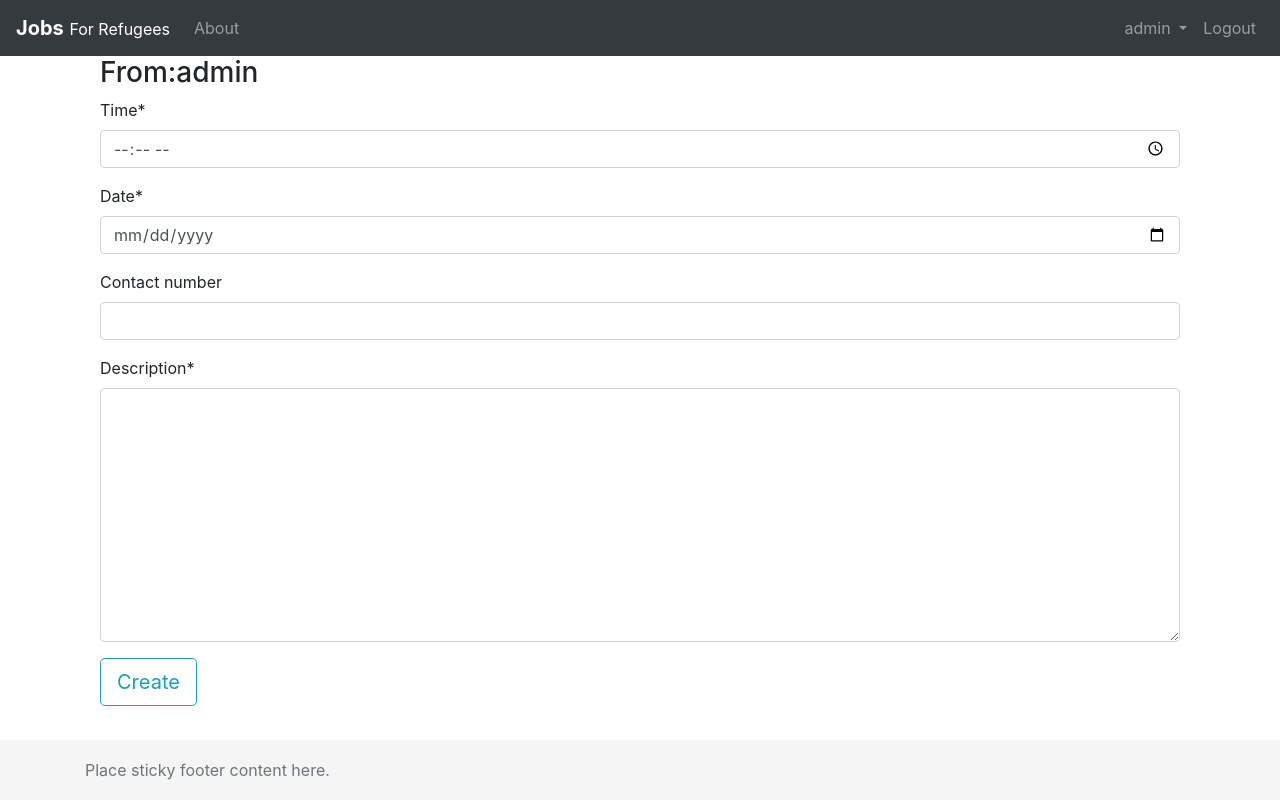
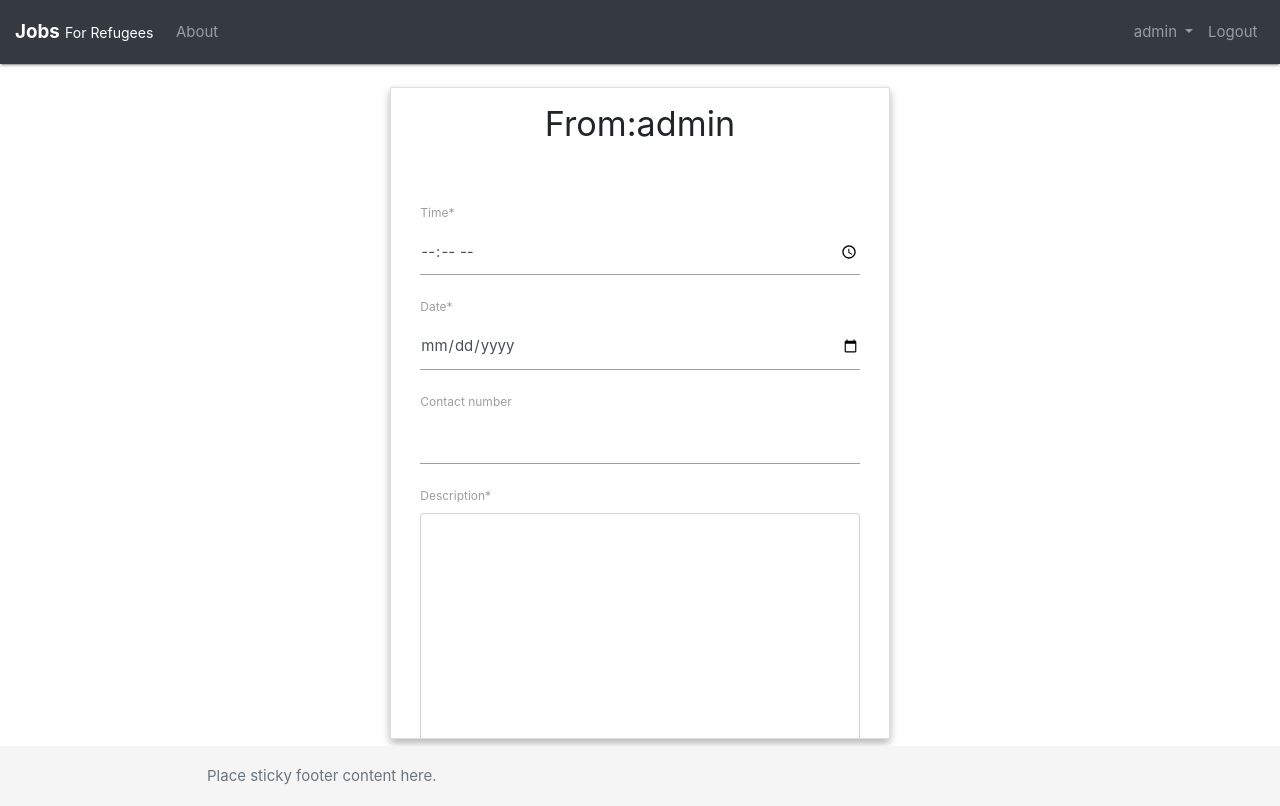
Before and after one commit to aalkhulaifi/JobsForRefugees_Germany, a Django app: page /users/create/1/ in a window 1280 px wide. Before the commit the page ends 780 px from the top, so only its background shows below. Run offline with Django 3.2, Linux system fonts and the light colour scheme; a user stored in the database is signed in; data comes from the database, SQL or seed files in the repository; both versions use the stored data as it was after the commit; some libraries are stand-ins or nearby versions.

Commit message:
notificayion update

```diff
--- a/users/forms.py
+++ b/users/forms.py
@@ -1,7 +1,6 @@
 from django import forms
 from django.contrib.auth import get_user_model
 from .models import Tasker, Task_Request, Notification
-from django.contrib.admin.widgets import AdminDateWidget
 from django.forms.fields import DateField
 from django.contrib.admin import widgets
 from django.contrib.auth.forms import UserCreationForm
--- a/users/templates/request_form.html
+++ b/users/templates/request_form.html
@@ -3,15 +3,53 @@
 {% block title  %} Send Request {% endblock  %}
 {% load crispy_forms_tags %}
 {% block content %}
+        {% include "untitled.html" %}
 
 <div class="container-fluid">
-	<h3>From:{{user}}</h3>
-  <form action="{% url 'create_request' tasker.id %}" method="POST" enctype="multipart/form-data">
-        {% csrf_token %}
- {{form|crispy}}
-         <input type="submit" value="Create" class="btn btn-outline-info btn-lg">
+    <div class="had-container">
+        <style type="text/css">
+      .card {
+        box-shadow: 0 4px 8px 0 rgba(0, 0, 0, 0.3);
+        max-width: 500px;
+        margin: auto;
+    }
+    .title {
+        color: grey;
+        font-size: 18px;
+    }
+    button {
+        border: none;
+        outline: 0;
+        display: inline-block;
+        padding: 8px;
+        color: white;
+        background-color: #000;
+        text-align: center;
+        cursor: pointer;
+        width: 100%;
+        font-size: 18px;
+    }
 
-    </form>
+
+</style>
+ <br>
+    <div class="card">
+      <div class="parallax-container logueo">
+        <h4 class="text-center">From:{{user}}</h4>
+            <div class="row py-5 justify-content-center  align-items-center">
+
+                <form action="{% url 'create_request' tasker.id %}" method="POST" enctype="multipart/form-data">
+                        {% csrf_token %}
+                         {{form|crispy}}
+
+                         <input type="submit" value="Create" class="btn btn-outline-info btn-lg">
+                </form>
+            </div>
+       </div>
+     </div>
+  </div>
 </div>
-
+ <br>
+<br>
+<br>
 {% endblock content %}
--- /dev/null
+++ b/users/templates/untitled.html
@@ -0,0 +1,48 @@
+
+<!DOCTYPE html>
+<html lang="en">
+  <head>
+    <meta charset="utf-8">
+    <meta name="viewport" content="width=device-width, initial-scale=1">
+    <!-- The above 3 meta tags *must* come first in the head; any other head content must come *after* these tags -->
+
+
+    <!-- Bootstrap CSS -->
+    <link rel="stylesheet" href="https://cdnjs.cloudflare.com/ajax/libs/materialize/0.100.2/css/materialize.min.css">
+    <!-- My CSS -->
+  </head>
+
+  <body>
+    <style type="text/css">
+
+
+  .main {
+    flex: 1 0 auto;
+  }
+
+/* Menu - profile */
+.bg-card-user {
+  background: rgba(0,77,64,.5);
+  padding: 15px 0;
+}
+
+
+
+/* LOGIN */
+.logueo {/* PARALLAX */
+    height: 650px!important;
+}
+i.iconis {
+    font-size: 1em!important;
+    margin-top: 8px;
+}
+
+    </style>
+
+
+
+
+
+
+  </body>
+</html>
```
Also changed, not shown: main/templates/list.html (+6 -6 lines), main/templates/tasker_profile_detail.html (+4 -4 lines), db.sqlite3.
